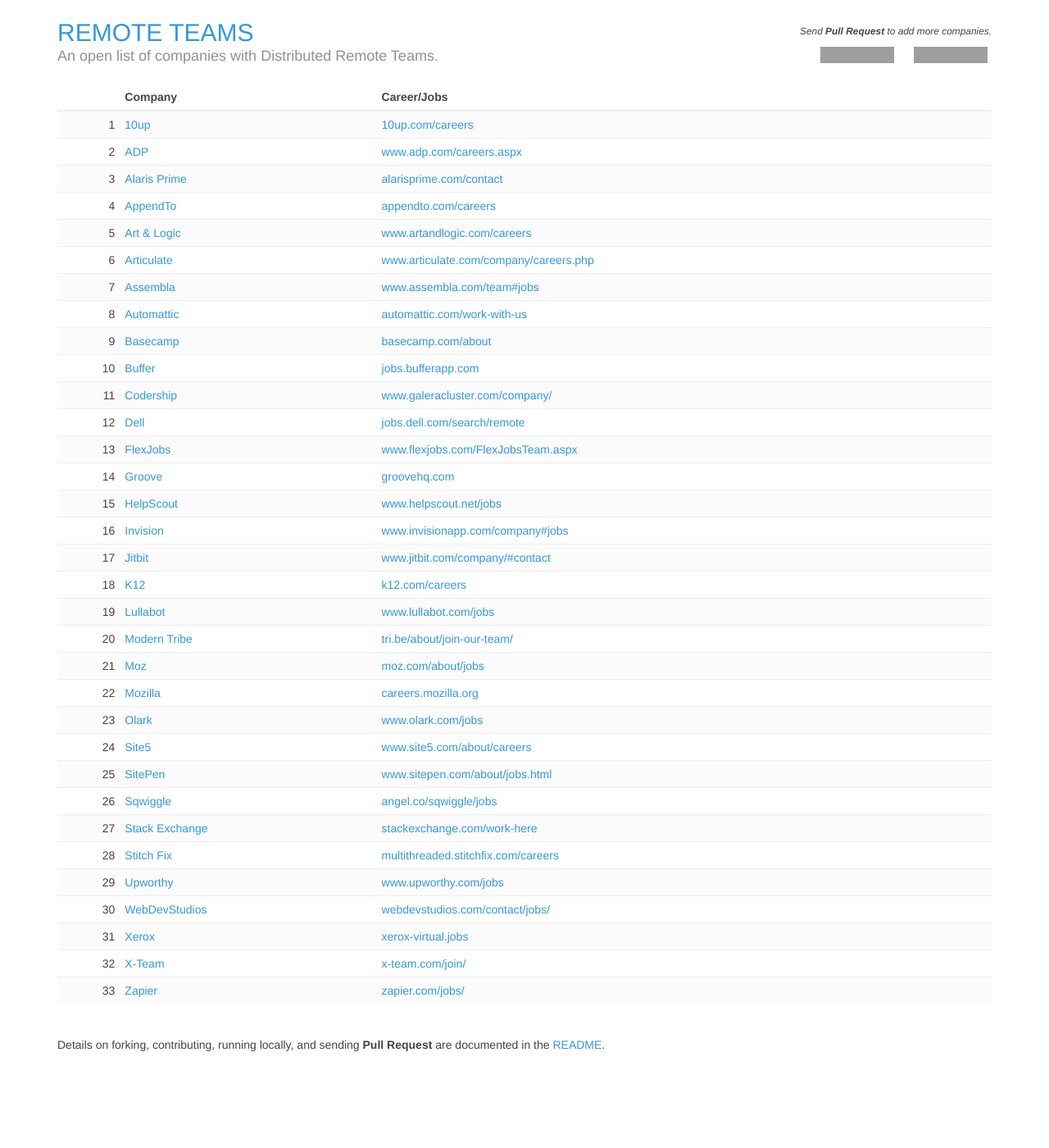
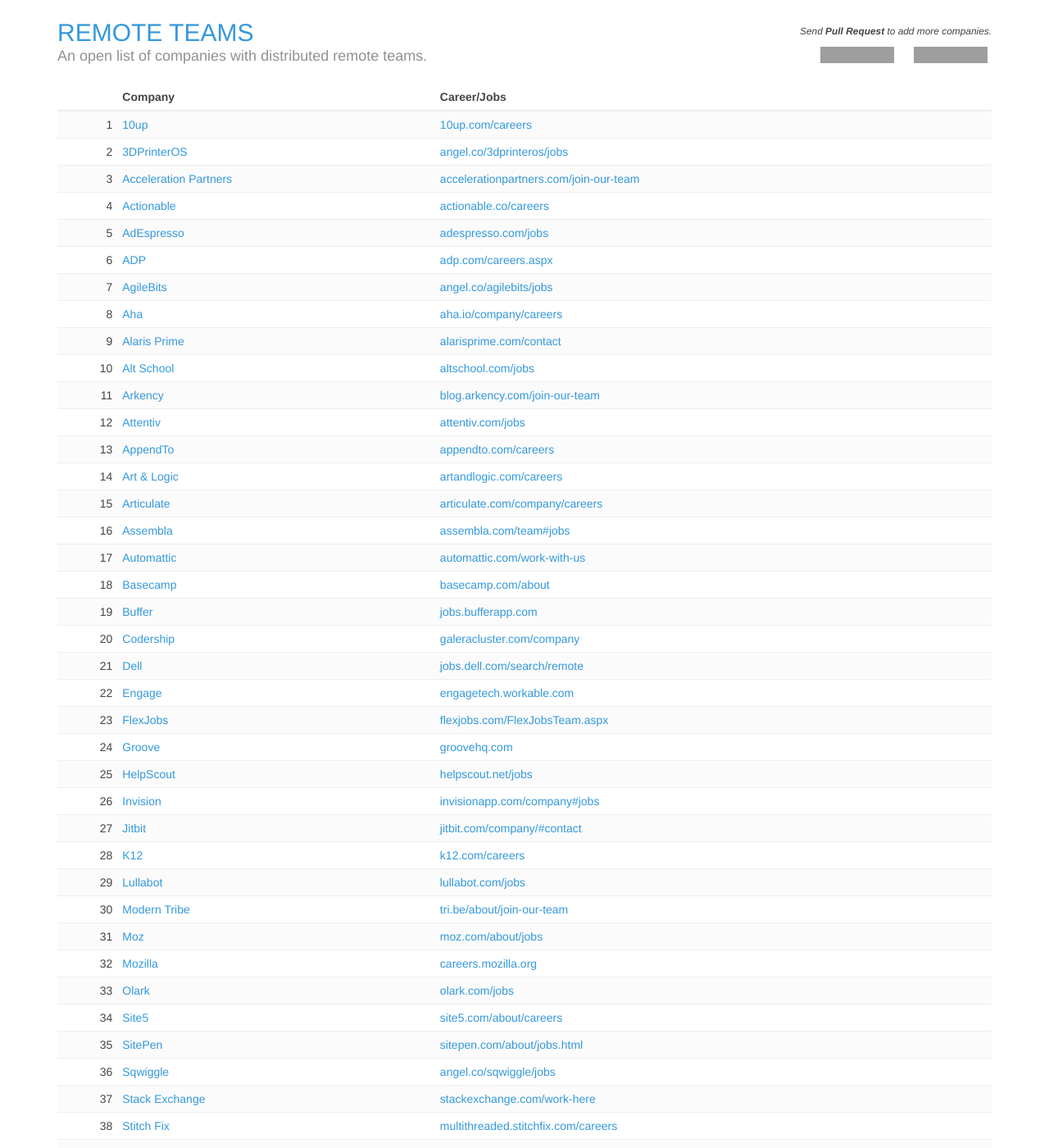
Before and after one commit to oinam/remote-teams, a Jekyll site: the page built from index.html, in a window 1280 px wide and 1400 px high. Shown: the whole window at 82% size. Built offline with Jekyll 4.4.1, drawn with Linux system fonts in a browser that asks for light colours; nearby versions of some CDN libraries; some of the changed text lies outside the part shown; grey boxes are pictures that could not be loaded.

Commit message:
More companies offering remote jobs.

```diff
--- a/_config.yml
+++ b/_config.yml
@@ -1,5 +1,5 @@
 name: Remote Teams
-description: An open list of companies with Distributed Remote Teams.
+description: An open list of companies with distributed remote teams.
 
 baseurl: "/remote-teams"
 url: "http://oinam.github.io/"
--- a/_data/companies.yml
+++ b/_data/companies.yml
@@ -2,29 +2,65 @@
   url: 10up.com
   job: 10up.com/careers
 
+- name: 3DPrinterOS
+  url: 3dprinteros.com
+  job: angel.co/3dprinteros/jobs
+
+- name: Acceleration Partners
+  url: accelerationpartners.com
+  job: accelerationpartners.com/join-our-team
+
+- name: Actionable
+  url: actionable.co
+  job: actionable.co/careers
+
+- name: AdEspresso
+  url: adespresso.com
+  job: adespresso.com/jobs
+
 - name: ADP
-  url: www.adp.com
-  job: www.adp.com/careers.aspx
+  url: adp.com
+  job: adp.com/careers.aspx
+
+- name: AgileBits
+  url: agilebits.com
+  job: angel.co/agilebits/jobs
+
+- name: Aha
+  url: aha.io
+  job: aha.io/company/careers
 
 - name: Alaris Prime
   url: alarisprime.com
   job: alarisprime.com/contact
+
+- name: Alt School
+  url: altschool.com
+  job: altschool.com/jobs
+
+- name: Arkency
+  url: arkency.com
+  job: blog.arkency.com/join-our-team
+
+- name: Attentiv
+  url: attentiv.com
+  job: attentiv.com/jobs
 
 - name: AppendTo
   url: appendto.com
   job: appendto.com/careers
 
 - name: Art & Logic
-  url: www.artandlogic.com
-  job: www.artandlogic.com/careers
+  url: artandlogic.com
+  job: artandlogic.com/careers
 
 - name: Articulate
-  url: www.articulate.com
-  job: www.articulate.com/company/careers.php
+  url: articulate.com
+  job: articulate.com/company/careers
 
 - name: Assembla
-  url: www.assembla.com
-  job: www.assembla.com/team#jobs
+  url: assembla.com
+  job: assembla.com/team#jobs
 
 - name: Automattic
   url: automattic.com
@@ -39,44 +75,48 @@
   job: jobs.bufferapp.com
 
 - name: Codership
-  url: www.galeracluster.com
-  job: www.galeracluster.com/company/
+  url: galeracluster.com
+  job: galeracluster.com/company
 
 - name: Dell
-  url: www.dell.com
+  url: dell.com
   job: jobs.dell.com/search/remote
 
+- name: Engage
+  url: engagetech.com
+  job: engagetech.workable.com
+
 - name: FlexJobs
-  url: www.flexjobs.com
-  job: www.flexjobs.com/FlexJobsTeam.aspx
+  url: flexjobs.com
+  job: flexjobs.com/FlexJobsTeam.aspx
 
 - name: Groove
   url: groovehq.com
   job: groovehq.com
 
 - name: HelpScout
-  url: www.helpscout.net
-  job: www.helpscout.net/jobs
+  url: helpscout.net
+  job: helpscout.net/jobs
 
 - name: Invision
-  url: www.invisionapp.com
-  job: www.invisionapp.com/company#jobs
+  url: invisionapp.com
+  job: invisionapp.com/company#jobs
 
 - name: Jitbit
-  url: www.jitbit.com
-  job: www.jitbit.com/company/#contact
+  url: jitbit.com
+  job: jitbit.com/company/#contact
 
 - name: K12
   url: k12.com
   job: k12.com/careers
 
 - name: Lullabot
-  url: www.lullabot.com
-  job: www.lullabot.com/jobs
+  url: lullabot.com
+  job: lullabot.com/jobs
 
 - name: Modern Tribe
   url: tri.be
-  job: tri.be/about/join-our-team/
+  job: tri.be/about/join-our-team
 
 - name: Moz
   url: moz.com
@@ -87,19 +127,19 @@
   job: careers.mozilla.org
 
 - name: Olark
-  url: www.olark.com
-  job: www.olark.com/jobs
+  url: olark.com
+  job: olark.com/jobs
 
 - name: Site5
-  url: www.site5.com
-  job: www.site5.com/about/careers
+  url: site5.com
+  job: site5.com/about/careers
 
 - name: SitePen
-  url: www.sitepen.com
-  job: www.sitepen.com/about/jobs.html
+  url: sitepen.com
+  job: sitepen.com/about/jobs.html
 
 - name: Sqwiggle
-  url: www.sqwiggle.com
+  url: sqwiggle.com
   job: angel.co/sqwiggle/jobs
 
 - name: Stack Exchange
@@ -111,21 +151,21 @@
   job: multithreaded.stitchfix.com/careers
 
 - name: Upworthy
-  url: www.upworthy.com
-  job: www.upworthy.com/jobs
+  url: upworthy.com
+  job: upworthy.com/jobs
 
 - name: WebDevStudios
   url: WebDevStudios.com
-  job: webdevstudios.com/contact/jobs/
+  job: webdevstudios.com/contact/jobs
 
 - name: Xerox
-  url: www.xerox.com
+  url: xerox.com
   job: xerox-virtual.jobs
 
 - name: X-Team
   url: x-team.com
-  job: x-team.com/join/
+  job: x-team.com/join
 
 - name: Zapier
   url: zapier.com
-  job: zapier.com/jobs/
+  job: zapier.com/jobs
```
Also changed, not shown: README.md.
